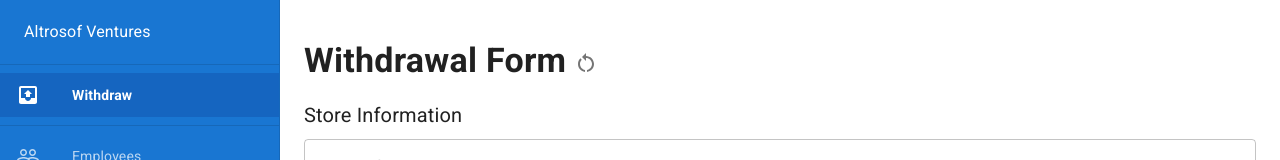
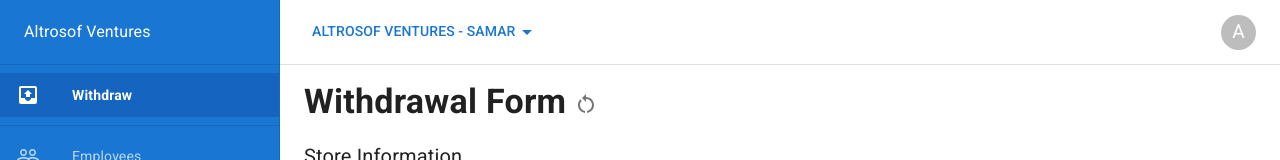
Before and after one commit to ralflopez/av-inventory, a React (Create React App) app: page /withdraw in a window 1280 px wide. Shown: the top 160 px of the page. Built offline with nearby package versions, Linux system fonts and the light colour scheme; no server answers; the database is empty.

Commit message:
:construction: add appbar

```diff
--- /dev/null
+++ b/src/components/Layout/Appbar.tsx
@@ -0,0 +1,52 @@
+import { Avatar, Box, Button, Divider, Popover, Toolbar, Typography } from '@mui/material'
+import React, { useState } from 'react'
+import ArrowDropDownIcon from '@mui/icons-material/ArrowDropDown';
+import { useBranchStore } from '../../store/branchStore';
+
+export const Appbar = () => {
+const branch = useBranchStore()
+    const [anchorEl, setAnchorEl] = useState<HTMLButtonElement | null>(null)
+
+    const handleClick = (event: React.MouseEvent<HTMLButtonElement>) => {
+        setAnchorEl(event.currentTarget)
+    }
+
+    const handleClose = () => {
+        setAnchorEl(null)
+    }
+
+    const open = Boolean(anchorEl)
+    const id = open ? 'simple-popover' : undefined;
+
+  return (
+    <>
+    <Toolbar>
+        <Box display="flex" justifyContent="space-between" alignItems="center" width="100%">
+          <Button onClick={handleClick}>
+            <Typography variant="subtitle2" color="primary">{branch.name}</Typography>
+            <ArrowDropDownIcon color="primary"/>
+          </Button>
+          {/* <Popover
+            id={id}
+            open={open}
+            anchorEl={anchorEl}
+            onClose={handleClose}
+            anchorOrigin={{
+              vertical: 'bottom',
+              horizontal: 'left',
+            }}
+            PaperProps={{
+              variant: 'outlined'
+            }}
+          >
+            <Typography sx={{ p: 2 }}>{branch.name}</Typography>
+          </Popover> */}
+          <Box>
+            <Avatar sx={{width: '35px', height: '35px', fontSize: '1.2rem'}}>A</Avatar>
+          </Box>
+        </Box>
+      </Toolbar>
+      <Divider />
+    </>
+  )
+}
--- a/src/components/Layout/BodyContainer.tsx
+++ b/src/components/Layout/BodyContainer.tsx
@@ -1,9 +1,8 @@
-import { Toolbar, useTheme } from "@mui/material"
 import { Box } from "@mui/system"
 import { drawerWidth } from "../../constants"
+import { Appbar } from "./Appbar"
 
 export const BodyContainer = ({ children }: any) => {
-  const theme = useTheme()
 
   return (
     <Box
@@ -12,12 +11,13 @@
         flexGrow: 1,
         p: 3,
         width: { sm: `calc(100% - ${drawerWidth}px)` },
-        paddingTop: { sm: theme.spacing(5) },
-        paddingBottom: theme.spacing(5)
+        padding: 0,
       }}
     >
-      <Toolbar sx={{display: {sm: 'none'}}} />
-      {children}
+      <Appbar />
+      <Box pt={2} pb={5} pl={3} pr={3}>
+        {children}
+      </Box>
     </Box>
   )
 }
```
